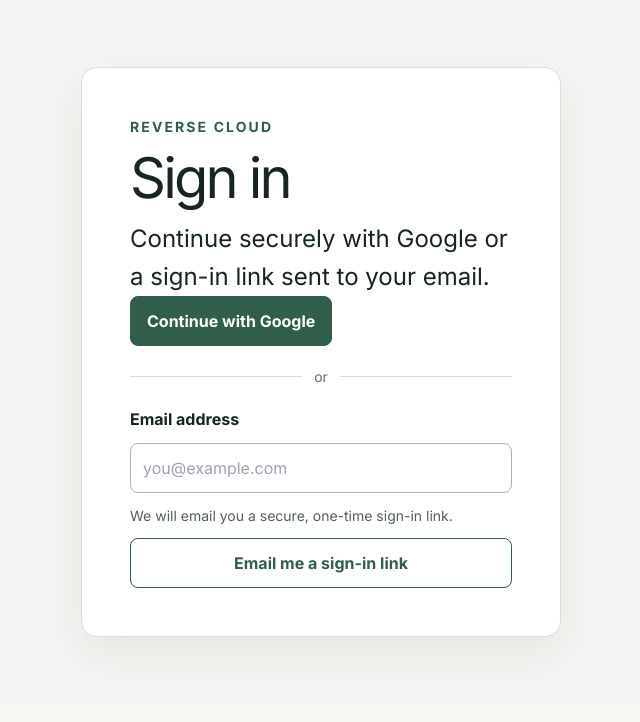
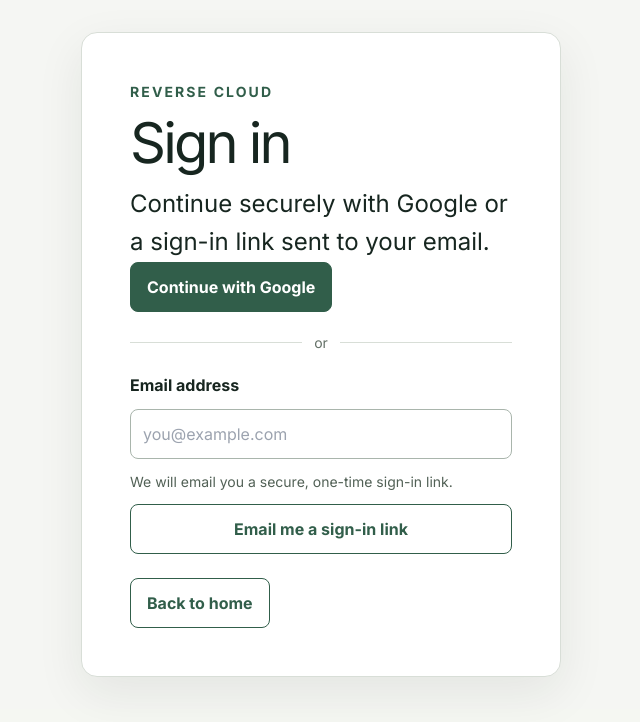
Before and after one commit to nafizurnayem/reverse-cloud, a Next.js app in the folder apps/web/: page /en/login in a window 1280 px wide. Shown: the top 722 px of the page, without its empty margins (319-959 px from the left). Built offline with nearby package versions, Linux system fonts and the light colour scheme; no server answers.

Commit message:
feat: add login back button

```diff
--- a/apps/web/messages/en.json
+++ b/apps/web/messages/en.json
@@ -44,6 +44,7 @@
     "unknownEmail": "your Google account",
     "continue": "Continue",
     "signOut": "Sign out",
+    "backHome": "Back to home",
     "loggedOut": "You have been signed out.",
     "errors": {
       "oauth_denied": "Google sign-in was cancelled or denied. Please try again.",
--- a/apps/web/src/app/[locale]/(auth)/login/page.tsx
+++ b/apps/web/src/app/[locale]/(auth)/login/page.tsx
@@ -118,6 +118,11 @@ export default async function LoginPage({ params, searchParams }: Props) {
             </form>
           </>
         )}
+        <div className="auth-actions">
+          <Link className="auth-button auth-button-secondary" href={`/${locale}`}>
+            {t("backHome")}
+          </Link>
+        </div>
       </section>
     </main>
   );
```
Also changed, not shown: apps/web/messages/bn.json.
